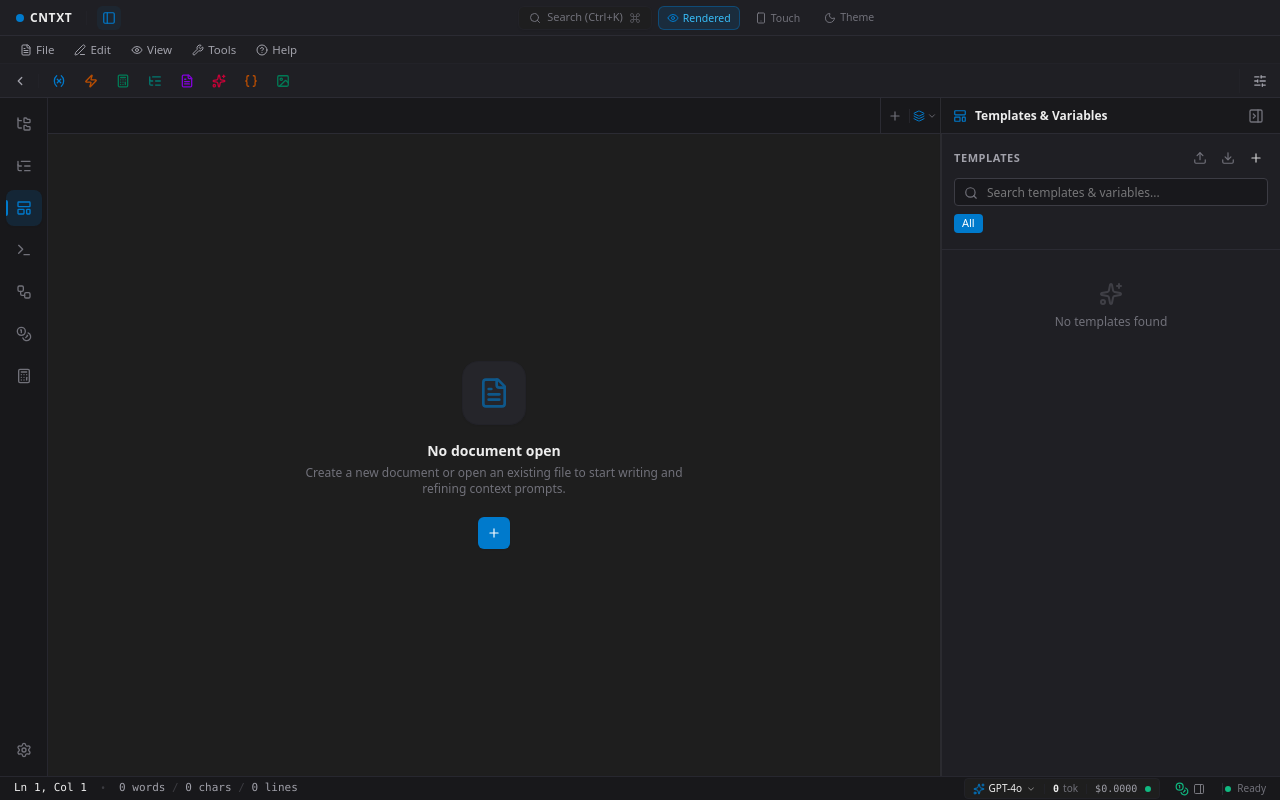
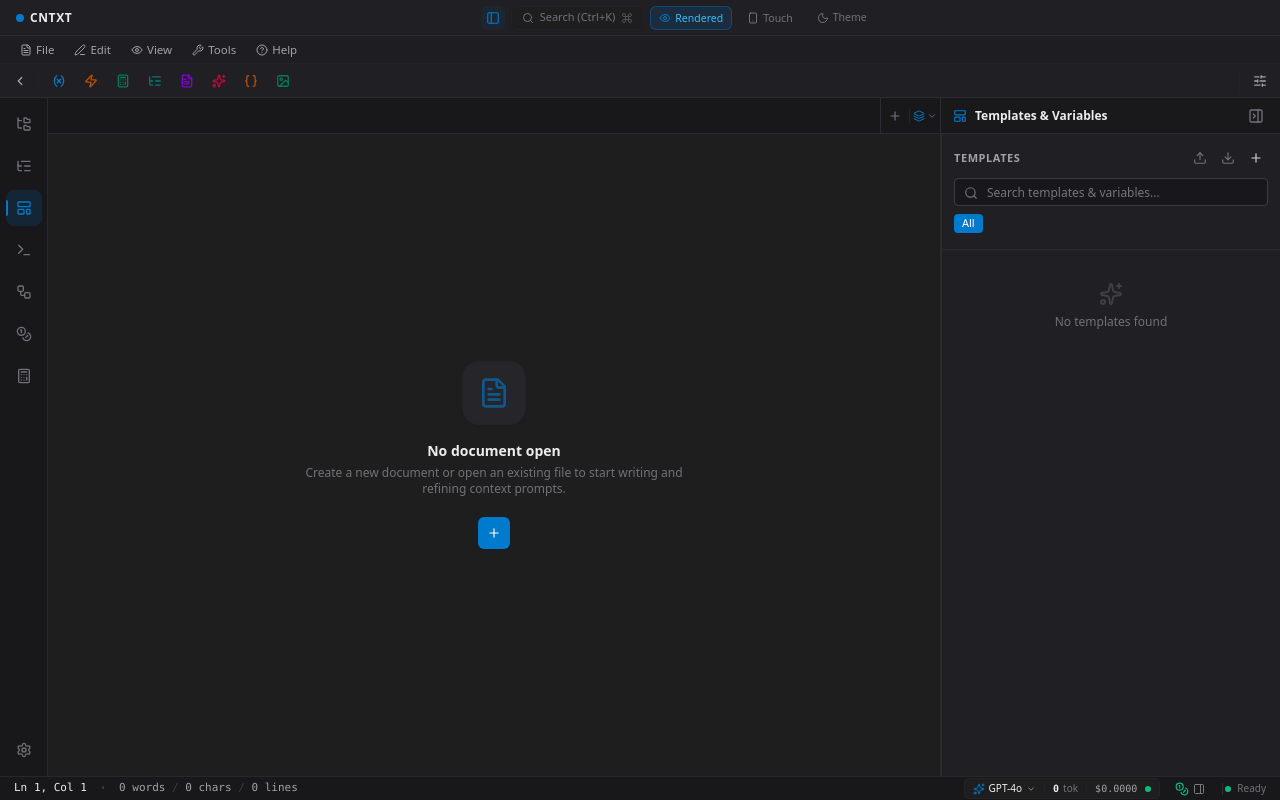
Before and after one commit to EntropyRedux/cntxt, a React (Vite) app: page /user_persona.json in a window 1280 px wide. Built offline with nearby package versions, Linux system fonts and the light colour scheme.

Commit message:
refactor(shell): move left rail toggle button to center group beside search

```diff
--- a/src/shell/ShellTitleBar.tsx
+++ b/src/shell/ShellTitleBar.tsx
@@ -264,8 +264,8 @@ export const ShellTitleBar: React.FC<ShellTitleBarProps> = ({
         onDoubleClick={handleTitleBarDoubleClick}
         className="h-9 bg-[var(--titlebar-bg)] border-b border-[var(--border-primary)] flex items-center justify-between px-2 sm:px-3 shrink-0 gap-2 min-w-0 relative overflow-visible cursor-default select-none"
       >
-        {/* Left: Brand + Left Rail Toggle */}
-        <div className="flex items-center gap-1.5 sm:gap-2 shrink-0">
+        {/* Left: Brand */}
+        <div className="flex items-center gap-1.5 shrink-0">
           <div
             className="flex items-center gap-1.5 font-bold text-xs text-[var(--text-primary)] px-1 tracking-wider select-none cursor-default"
             onMouseDown={handleWindowDrag}
@@ -273,21 +273,6 @@ export const ShellTitleBar: React.FC<ShellTitleBarProps> = ({
             <span className="w-2 h-2 rounded-full bg-[var(--accent-primary)] shrink-0" />
             <span>CNTXT</span>
           </div>
-          <div className="h-3.5 w-px bg-[var(--border-subtle)] mx-0.5" />
-          <button
-            type="button"
-            onClick={toggleActivityBar}
-            title={settings.showActivityBar ? "Hide Left Rail (Ctrl+B)" : "Show Left Rail (Ctrl+B)"}
-            aria-label={settings.showActivityBar ? "Hide Left Rail" : "Show Left Rail"}
-            aria-pressed={settings.showActivityBar}
-            className={`w-6 h-6 flex items-center justify-center rounded-md transition-colors shrink-0 cursor-pointer ${
-              settings.showActivityBar
-                ? 'text-[var(--accent-primary)] bg-[var(--accent-container)]/50 hover:bg-[var(--accent-container)]/80'
-                : 'text-[var(--text-muted)] hover:text-[var(--text-primary)] hover:bg-[var(--card-hover-bg)]'
-            }`}
-          >
-            <PanelLeft className="w-3.5 h-3.5" />
-          </button>
         </div>
 
         {/* Drag Spacer Left */}
@@ -298,8 +283,24 @@ export const ShellTitleBar: React.FC<ShellTitleBarProps> = ({
           onDoubleClick={handleTitleBarDoubleClick}
         />
 
-        {/* Center: Search, Render MODE, Command Palette, Touch Mode, Theme Selection */}
+        {/* Center: Rail Toggle, Search, Render MODE, Command Palette, Touch Mode, Theme Selection */}
         <div className="flex items-center justify-center gap-1 sm:gap-1.5 shrink-0">
+          {/* Hide / Show Left Rail Toggle Button */}
+          <button
+            type="button"
+            onClick={toggleActivityBar}
+            title={settings.showActivityBar ? "Hide Left Rail (Ctrl+B)" : "Show Left Rail (Ctrl+B)"}
+            aria-label={settings.showActivityBar ? "Hide Left Rail" : "Show Left Rail"}
+            aria-pressed={settings.showActivityBar}
+            className={`h-6 w-6 flex items-center justify-center rounded-md transition-colors shrink-0 cursor-pointer ${
+              settings.showActivityBar
+                ? 'text-[var(--accent-primary)] bg-[var(--accent-container)]/50 hover:bg-[var(--accent-container)]/80'
+                : 'text-[var(--text-muted)] hover:text-[var(--text-primary)] hover:bg-[var(--card-hover-bg)]'
+            }`}
+          >
+            <PanelLeft className="w-3.5 h-3.5" />
+          </button>
+
           {/* Quick Search / Command Palette Bar */}
           <button
             type="button"
```
